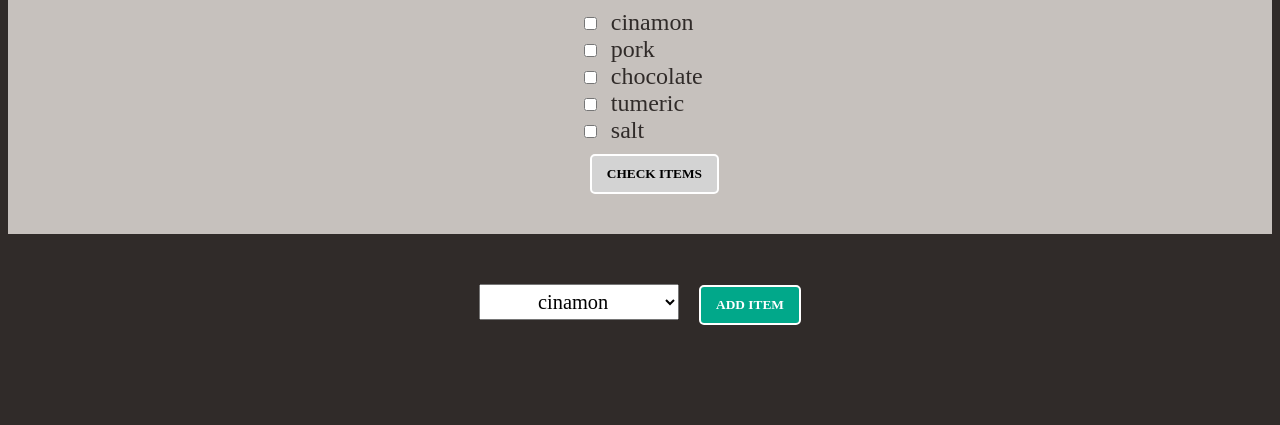
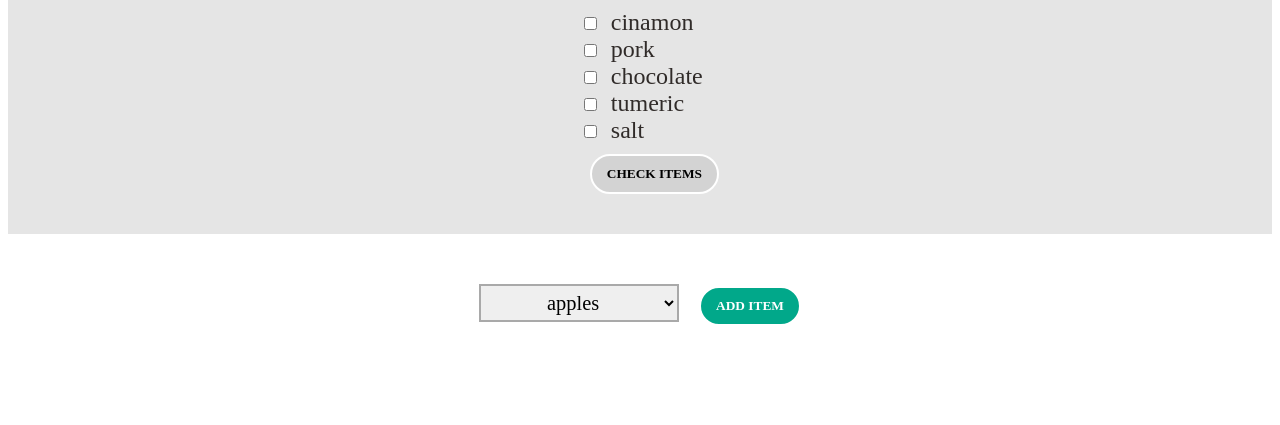
Before and after one commit to MariyaSha/groceriesList, a Flask app: page / in a window 1280 px wide. Shown: the part 375-800 px from the top of the page. Run offline with Flask 2, Linux system fonts and the light colour scheme; data comes from the database, SQL or seed files in the repository; both versions use the stored data as it was after the commit.

Commit message:
updating styling and fine tuning

```diff
--- a/groceries_db.py
+++ b/groceries_db.py
@@ -1,5 +1,4 @@
 import sqlite3
-import random
 
 groceries = [
 	"apples",
@@ -65,6 +64,8 @@ groceries = [
 	"cilantro"
 ]
 
+groceries = sorted(groceries)
+
 connection = sqlite3.connect("grocery_list.db")
 cursor = connection.cursor()
 
--- a/main.py
+++ b/main.py
@@ -58,10 +58,13 @@ def get_db():
         for i in all_vals:
             print(i, file=sys.stdout)
 
+        # create a list of all items (comes sorted from DB)
         all_vals = [str(val).replace("('", '').replace("',)", '') for val in all_vals]
-        random.shuffle(all_vals)
 
-        main_vals = all_vals[:5]
+        # randomly shuffle list and select 5 items
+        main_vals = all_vals.copy()
+        random.shuffle(main_vals)
+        main_vals = main_vals[:5]
 
     return all_vals, main_vals
 
--- a/static/css/main.css
+++ b/static/css/main.css
@@ -1,5 +1,4 @@
 body {
-	background-color: #302B29;
 	font-family: "Raleway";
 	color:  #FFFFFF;
 	font-size: 1.5em;
@@ -20,7 +19,7 @@ label {
 }
 
 #grocery_list {
-	background-color: #C6C1BD;
+	background-color: #E5E5E5;
 	color: #302B29;
 	padding:  30px;
 	text-align: left;
@@ -30,7 +29,7 @@ label {
 	background-color: #01A88A;
 	color:  #FFFFFF;
 	font-weight: bold;
-	border-radius: 5px;
+	border-radius: 20px;
 	border:  2px solid #FFFFFF;
 	margin:  10px;
 	padding:  10px 15px;
@@ -41,15 +40,14 @@ label {
 	background-color: lightgrey;
 	color:  black;
 	font-weight: bold;
-	border-radius: 5px;
+	border-radius: 20px;
 	border:  2px solid #FFFFFF;
 	margin:  10px;
 	padding:  10px 15px;
-	/*cursor: pointer;*/
 }
 
 
-#items {
+#select_items {
 	margin:  20px 10px;
 	font-size: 0.85em;
 	width:  200px;
@@ -57,12 +55,12 @@ label {
 	text-align: center;
 	margin:  50px 10px;
 	padding:  5px 0;
+	border: 2px solid darkgrey;
 }
 
 option {
 	color: #302B29;
 	padding:  0;
-	/*margin:  10px 5px;*/
 }
 
 input {
--- a/static/js/main.js
+++ b/static/js/main.js
@@ -1,4 +1,5 @@
 function check_me(input_id){
+
 	// change label style of checked item
 	var checked_label = document.querySelector("label[name=" + input_id +"]");
 	checked_label.style.textDecoration = "line-through";
@@ -6,7 +7,7 @@ function check_me(input_id){
 	// change "remove items" button style
     btn = document.getElementById("remove_btn");
     btn.value = "REMOVE ITEMS";
-    btn.style.backgroundColor = "#01A88A";
+    btn.style.backgroundColor = "#FE7575";
     btn.style.color = "#FFFFFF";
     btn.style.cursor = "pointer";
 }
--- a/templates/index.html
+++ b/templates/index.html
@@ -6,22 +6,24 @@
 		<script type=text/javascript src="{{url_for('static', filename='js/main.js') }}"></script>
 </head>
 <body>
-
+	<! -- LOGO -->
 	<div>
-		<img src="https://raw.githubusercontent.com/MariyaSha/groceriesList/main/logo.png">
+		<img src="https://raw.githubusercontent.com/MariyaSha/groceriesList/main/logo_black.png">
 	</div>
+	<! -- GROCERY LIST ITEMS, RANDOMLY SELECTED FROM DB -->
 	<div id="grocery_list">
 		<form action="/remove_items" method="post">
         {% for message in list_items %}
 	        <input name="check" type="checkbox" id="{{ message }}" value="{{ message }}" onchange="check_me('{{ message }}')" />
 	        <label for="{{ message }}" name="{{ message }}">{{ message }}</label><br>
          {% endfor %}
-        <input type="submit" name="remove" value="CHECK ITEMS" id="remove_btn">
+        <input type="submit" value="CHECK ITEMS" id="remove_btn">
 		</form>
 	</div>
+	<! -- ALL AVAILABLE ITEMS, ALPHABETICALLY ORGANIZED -->
 	<div id="add_items">
-		<form action="add_item" method="post" name="add_items">
-       		<select id="items" name="add_items">
+		<form action="add_item" method="post">
+       		<select id="select_items" name="add_items">
 
 	        {% for message in list_options %}
 		        <option value="{{ message }}"> {{ message }} </option>
@@ -32,5 +34,6 @@
 			</select>
 		</form>
 	</div>
+
 </body>
 </html>
```
Also changed, not shown: grocery_list.db.
